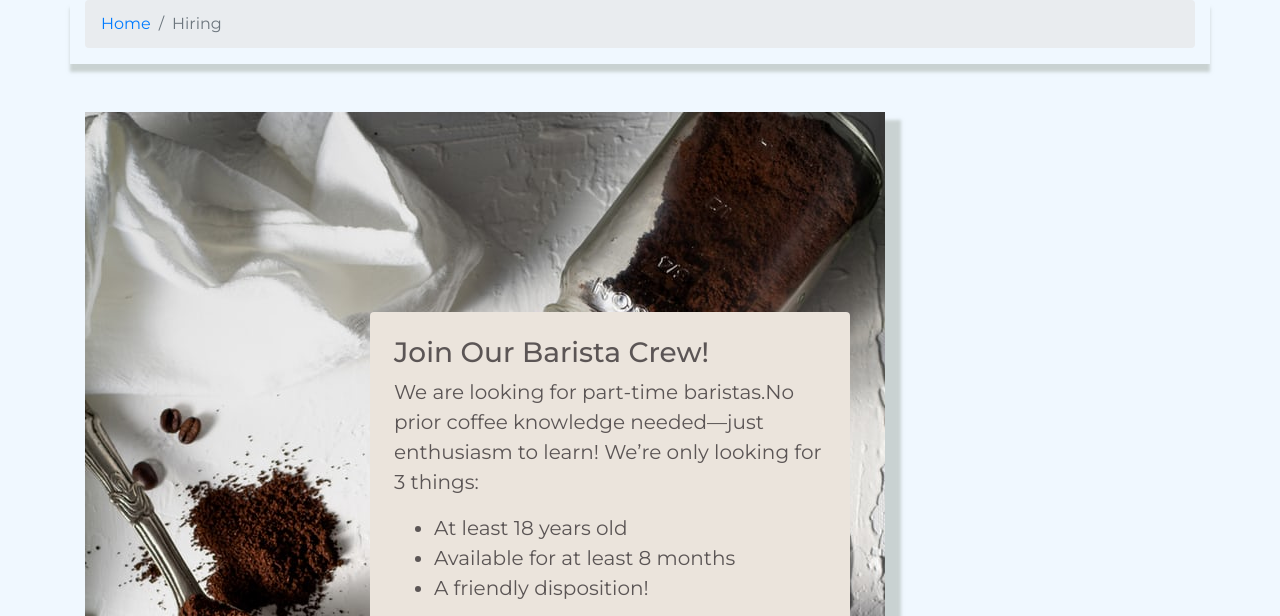
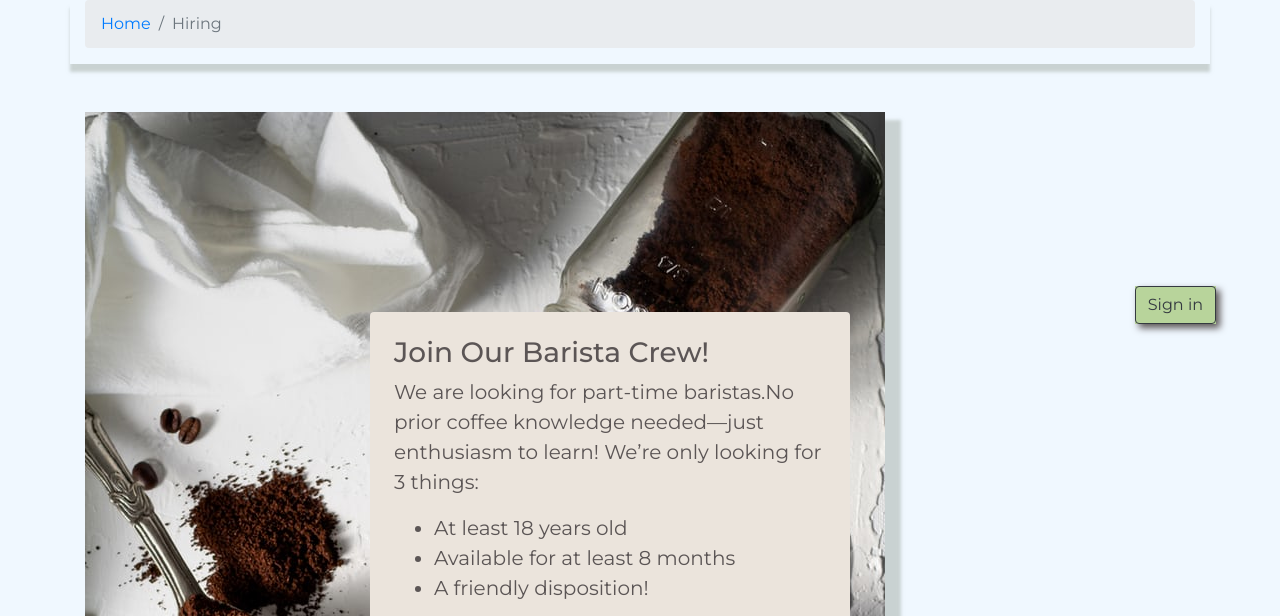
Before and after one commit to Dina2703/my-project, a website: page hire.html in a window 1280 px wide. Shown: the part 156-772 px from the top of the page. Drawn offline with nearby package versions, Linux system fonts and the light colour scheme; files whose address does not match are found by name.

Commit message:
added sign-in button

```diff
--- a/css/styles.scss
+++ b/css/styles.scss
@@ -277,3 +277,11 @@ div.items-card {
         color: white;
     }
 }
+
+#fixed-btn {
+    position: fixed;
+    bottom: 40%;
+    right: 5%;
+    background-color: $primary;
+    box-shadow: 4px 4px 7px;
+}
--- a/hire.html
+++ b/hire.html
@@ -137,7 +137,9 @@
 
 
 
-
+    <div id="fixed-btn">
+        <a role="button" class="btn rounded-right btn-outline-dark">Sign in</a>
+    </div>
 
 
     <footer class="site-footer">
```
Also changed, not shown: about.html (+4 -0 lines), index.html (+3 -1 lines), menu.html (+3 -1 lines), order.html (+3 -4 lines), css/styles.css.
